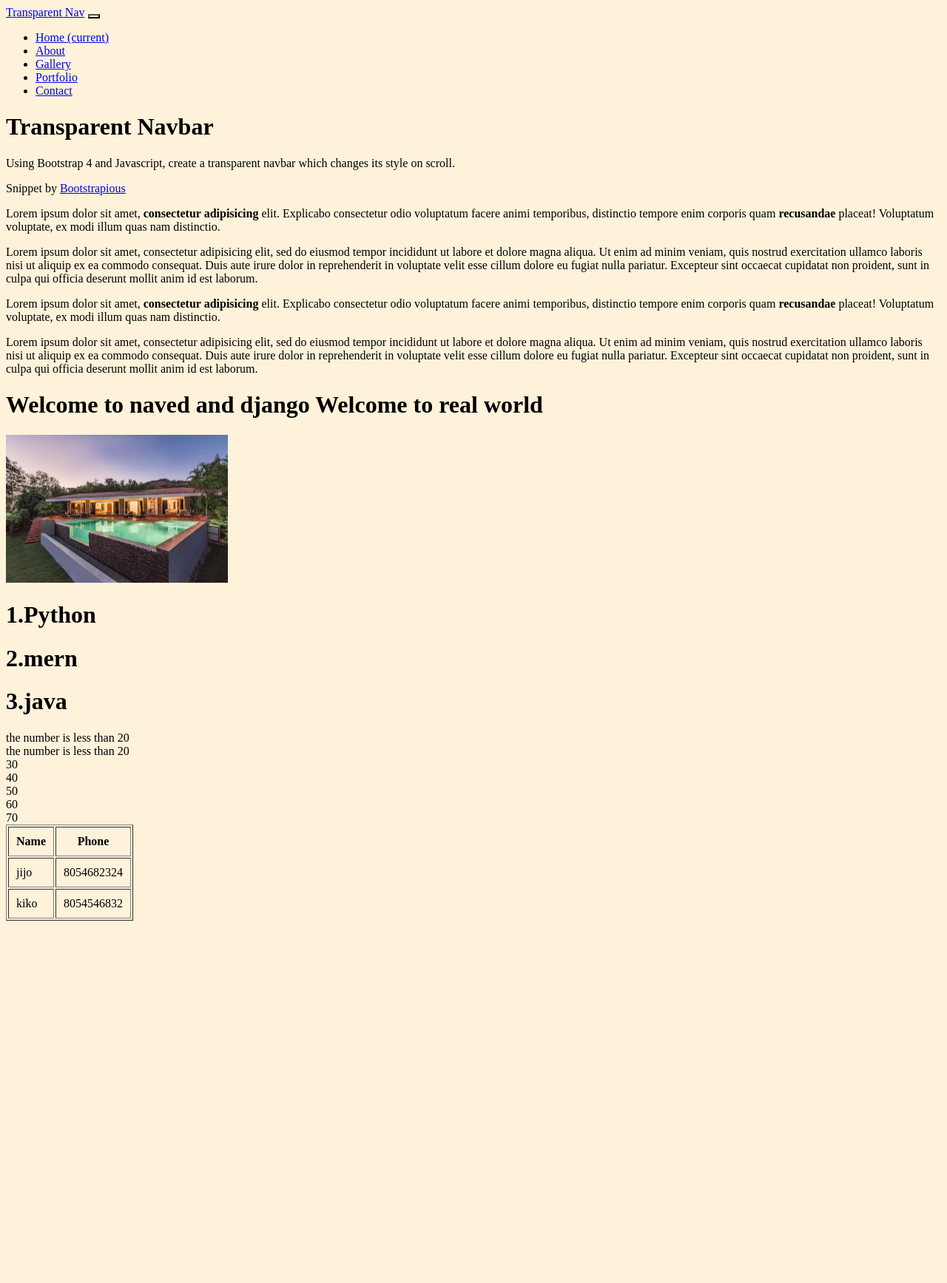
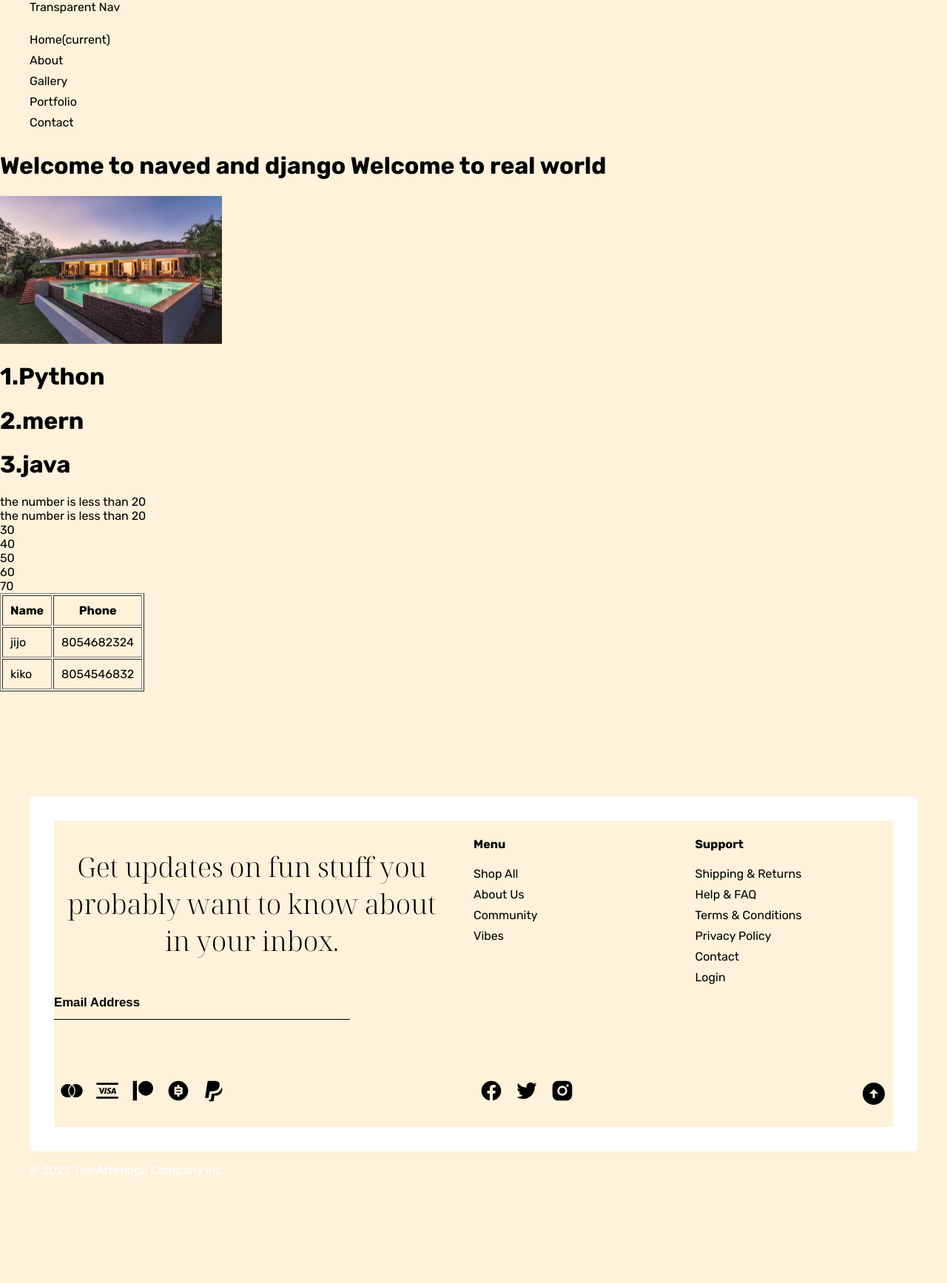
Before and after one commit to Dev-NavedAli/Django, a Django app: page / in a window 1280 px wide. Shown: the whole page at 74% size. Before the commit the page ends 1245 px from the top, so only its background shows below. Run offline with Django 5.2, Linux system fonts and the light colour scheme.

Commit message:
extends using and templating in django

```diff
--- a/naved/naved/views.py
+++ b/naved/naved/views.py
@@ -17,8 +17,7 @@ def home(request):
     return render(request,"index.html",data)
 
 def aboutus(request):
-    return HttpResponse(" Welcome to Naved And Django to About us page ")
-
+    return render(request,"aboutus.html")
 def course(request):
     return HttpResponse("<b> Hi am course and this is cource page </b>")
 
--- /dev/null
+++ b/naved/static/footer.css
@@ -0,0 +1,124 @@
+@import url("https://fonts.googleapis.com/css2?family=Noto+Serif+Display:wght@300&family=Rubik:wght@400;500;700&display=swap");
+
+:root {
+  --light: #ffffff;
+  --dark: #000;
+}
+body {
+  font-family: "Rubik", sans-serif;
+  margin: 0;
+  padding: 0;
+  box-sizing: border-box;
+}
+h3 {
+  font-family: "Noto Serif Display", serif;
+  font-size: 2.3rem;
+  font-weight: 300;
+  text-align: center;
+}
+a {
+  text-decoration: none;
+  color: var(--dark);
+  font-weight: 400;
+  transition: 0.3s ease-in;
+  border-bottom: 1px solid transparent;
+  margin-bottom: 0.5rem;
+  display: inline-flex;
+}
+a:hover {
+  border-bottom: 1px solid var(--dark);
+}
+ul {
+  list-style-type: none;
+  padding: 0;
+}
+button {
+  appearance: none;
+  border: 0;
+  background: transparent;
+}
+.flex {
+  display: flex;
+}
+.footer_video {
+  position: absolute;
+  top: 0;
+  left: 0;
+  object-fit: cover;
+  width: 100%;
+  height: 100%;
+  z-index: -1;
+  overflow: hidden;
+  border: none;
+}
+.footer_inner {
+  background: var(--light);
+  backdrop-filter: blur(50px);
+  border: 0.1px solid rgba(233, 232, 232, 0.208);
+  border-radius: 5px;
+  padding: 2rem;
+  margin: 1rem 0;
+}
+.footer {
+  position: relative;
+  display: flex;
+  align-items: center;
+  min-height: 100vh;
+}
+.container {
+  max-width: 1200px;
+  width: 100%;
+  margin: 0 auto;
+  padding: 0 1rem;
+}
+
+form {
+  display: flex;
+  align-items: center;
+  justify-content: space-between;
+  width: min(100%, 400px);
+  border-bottom: 1px solid var(--dark);
+}
+
+input {
+  padding: 0.75rem 0;
+  border: none;
+  background: none;
+  font-weight: 500;
+  transition: border 0.3s cubic-bezier(0.215, 0.61, 0.355, 1);
+  border-radius: 0;
+  width: 100%;
+  font-size: 1.05rem;
+  font-weight: bolder;
+}
+input:focus {
+  outline: none;
+}
+input::placeholder {
+  color: var(--dark);
+}
+@media (min-width: 675px) {
+  .layout {
+    display: flex;
+    flex-wrap: nowrap;
+    column-gap: 2rem;
+  }
+  .w-50 {
+    width: 50%;
+  }
+  .w-25 {
+    width: 25%;
+  }
+}
+form {
+  position: relative;
+}
+svg {
+  margin: 0.5rem;
+}
+.c-2 {
+  margin-top: 3.5rem;
+}
+.footer_copyright {
+  color: var(--light);
+}
--- /dev/null
+++ b/naved/templates/base.html
@@ -0,0 +1,7 @@
+{% include "header.html"%}
+
+{% block content %}
+
+{% endblock %}
+
+{% include "footer.html"%}
--- /dev/null
+++ b/naved/templates/footer.html
@@ -0,0 +1,161 @@
+<!DOCTYPE html>
+<html lang="en">
+<head>
+    <meta charset="UTF-8">
+    <meta name="viewport" content="width=device-width, initial-scale=1.0">
+    <title>Document</title>
+    <link rel="stylesheet" href="/static/footer.css">
+</head>
+<body>
+
+</body>
+</html>
+<footer class="footer">
+    <div class="container">
+      <div class="footer_inner">
+        <div class="c-footer">
+          <div class="layout">
+            <div class="layout_item w-50">
+              <div class="newsletter">
+                <h3 class="newsletter_title">Get updates on fun stuff you probably want to know about in your inbox.</h3>
+                <form action="">
+                  <input type="text" placeholder="Email Address">
+                </form>
+              </div>
+            </div>
+
+            <div class="layout_item w-25">
+              <nav class="c-nav-tool">
+                <h4 class="c-nav-tool_title">Menu</h4>
+                <ul class="c-nav-tool_list">
+                  <li>
+                    <a href="/collections/all" class="c-link">Shop All</a>
+                  </li>
+
+                  <li>
+                    <a href="/pages/about-us" class="c-link">About Us</a>
+                  </li>
+
+                  <li>
+                    <a href="/blogs/community" class="c-link">Community</a>
+                  </li>
+                  <li>
+                    <a href="#" class="c-link">Vibes</a>
+                  </li>
+                </ul>
+              </nav>
+
+            </div>
+
+            <div class="layout_item w-25">
+              <nav class="c-nav-tool">
+                <h4 class="c-nav-tool_title">Support</h4>
+                <ul class="c-nav-tool_list">
+
+                  <li class="c-nav-tool_item">
+                    <a href="/pages/shipping-returns" class="c-link">Shipping &amp; Returns</a>
+                  </li>
+
+                  <li class="c-nav-tool_item">
+                    <a href="/pages/help" class="c-link">Help &amp; FAQ</a>
+                  </li>
+
+                  <li class="c-nav-tool_item">
+                    <a href="/pages/terms-conditions" class="c-link">Terms &amp; Conditions</a>
+                  </li>
+
+                  <li class="c-nav-tool_item">
+                    <a href="/pages/privacy-policy" class="c-link">Privacy Policy</a>
+                  </li>
+
+                  <li class="c-nav-tool_item">
+                    <a href="/pages/contact" class="c-link">Contact</a>
+                  </li>
+
+                  <li class="c-nav-tool_item">
+                    <a href="/account/login" class="c-link">
+                      Login
+                    </a>
+                  </li>
+                </ul>
+              </nav>
+
+            </div>
+          </div>
+          <div class="layout c-2">
+            <div class="layout_item w-50">
+              <ul class="flex">
+                <li>
+                  <svg xmlns="http://www.w3.org/2000/svg" viewBox="0 0 24 24" width="32" height="32">
+                    <path fill="none" d="M0 0h24v24H0z" />
+                    <path d="M12 6.654a6.786 6.786 0 0 1 2.596 5.344A6.786 6.786 0 0 1 12 17.34a6.786 6.786 0 0 1-2.596-5.343A6.786 6.786 0 0 1 12 6.654zm-.87-.582A7.783 7.783 0 0 0 8.4 12a7.783 7.783 0 0 0 2.728 5.926 6.798 6.798 0 1 1 .003-11.854zm1.742 11.854A7.783 7.783 0 0 0 15.6 12a7.783 7.783 0 0 0-2.73-5.928 6.798 6.798 0 1 1 .003 11.854z" />
+                  </svg>
+                </li>
+                <li>
+                  <svg xmlns="http://www.w3.org/2000/svg" viewBox="0 0 24 24" width="32" height="32">
+                    <path fill="none" d="M0 0h24v24H0z" />
+                    <path d="M1 4h22v2H1V4zm0 14h22v2H1v-2zm18.622-3.086l-.174-.87h-1.949l-.31.863-1.562.003c1.005-2.406 1.75-4.19 2.236-5.348.127-.303.353-.457.685-.455.254.002.669.002 1.245 0L21 14.912l-1.378.003zm-1.684-2.062h1.256l-.47-2.18-.786 2.18zM7.872 9.106l1.57.002-2.427 5.806-1.59-.001c-.537-2.07-.932-3.606-1.184-4.605-.077-.307-.23-.521-.526-.622-.263-.09-.701-.23-1.315-.419v-.16h2.509c.434 0 .687.21.769.64l.62 3.289 1.574-3.93zm3.727.002l-1.24 5.805-1.495-.002 1.24-5.805 1.495.002zM14.631 9c.446 0 1.01.138 1.334.267l-.262 1.204c-.293-.118-.775-.277-1.18-.27-.59.009-.954.256-.954.493 0 .384.632.578 1.284.999.743.48.84.91.831 1.378-.01.971-.831 1.929-2.564 1.929-.791-.012-1.076-.078-1.72-.306l.272-1.256c.656.274.935.361 1.495.361.515 0 .956-.207.96-.568.002-.257-.155-.384-.732-.702-.577-.317-1.385-.756-1.375-1.64C12.033 9.759 13.107 9 14.63 9z" />
+                  </svg>
+                </li>
+                <li>
+                  <svg xmlns="http://www.w3.org/2000/svg" viewBox="0 0 24 24" width="32" height="32">
+                    <path fill="none" d="M0 0h24v24H0z" />
+                    <path d="M15 17a7.5 7.5 0 1 1 0-15 7.5 7.5 0 0 1 0 15zM2 2h4v20H2V2z" />
+                  </svg>
+                </li>
+                <li>
+                  <svg xmlns="http://www.w3.org/2000/svg" viewBox="0 0 24 24" width="32" height="32">
+                    <path fill="none" d="M0 0h24v24H0z" />
+                    <path d="M12 22C6.477 22 2 17.523 2 12S6.477 2 12 2s10 4.477 10 10-4.477 10-10 10zm-1-6v2h2v-2h1a2.5 2.5 0 0 0 2-4 2.5 2.5 0 0 0-2-4h-1V6h-2v2H8v8h3zm-1-3h4a.5.5 0 1 1 0 1h-4v-1zm0-3h4a.5.5 0 1 1 0 1h-4v-1z" />
+                  </svg>
+                </li>
+                <li>
+                  <svg xmlns="http://www.w3.org/2000/svg" viewBox="0 0 24 24" width="32" height="32">
+                    <path fill="none" d="M0 0h24v24H0z" />
+                    <path d="M20.067 8.478c.492.88.556 2.014.3 3.327-.74 3.806-3.276 5.12-6.514 5.12h-.5a.805.805 0 0 0-.794.68l-.04.22-.63 3.993-.032.17a.804.804 0 0 1-.794.679H7.72a.483.483 0 0 1-.477-.558L7.418 21h1.518l.95-6.02h1.385c4.678 0 7.75-2.203 8.796-6.502zm-2.96-5.09c.762.868.983 1.81.752 3.285-.019.123-.04.24-.062.36-.735 3.773-3.089 5.446-6.956 5.446H8.957c-.63 0-1.174.414-1.354 1.002l-.014-.002-.93 5.894H3.121a.051.051 0 0 1-.05-.06l2.598-16.51A.95.95 0 0 1 6.607 2h5.976c2.183 0 3.716.469 4.523 1.388z" />
+                  </svg>
+                </li>
+              </ul>
+            </div>
+            <div class="layout_item w-25">
+              <ul class="flex">
+                <li>
+                  <a href="#">
+                    <svg xmlns="http://www.w3.org/2000/svg" viewBox="0 0 24 24" width="32" height="32">
+                      <path fill="none" d="M0 0h24v24H0z" />
+                      <path d="M12 2C6.477 2 2 6.477 2 12c0 4.991 3.657 9.128 8.438 9.879V14.89h-2.54V12h2.54V9.797c0-2.506 1.492-3.89 3.777-3.89 1.094 0 2.238.195 2.238.195v2.46h-1.26c-1.243 0-1.63.771-1.63 1.562V12h2.773l-.443 2.89h-2.33v6.989C18.343 21.129 22 16.99 22 12c0-5.523-4.477-10-10-10z" />
+                    </svg>
+                  </a>
+                </li>
+                <li>
+                  <a href="#">
+                    <svg xmlns="http://www.w3.org/2000/svg" viewBox="0 0 24 24" width="32" height="32">
+                      <path fill="none" d="M0 0h24v24H0z" />
+                      <path d="M22.162 5.656a8.384 8.384 0 0 1-2.402.658A4.196 4.196 0 0 0 21.6 4c-.82.488-1.719.83-2.656 1.015a4.182 4.182 0 0 0-7.126 3.814 11.874 11.874 0 0 1-8.62-4.37 4.168 4.168 0 0 0-.566 2.103c0 1.45.738 2.731 1.86 3.481a4.168 4.168 0 0 1-1.894-.523v.052a4.185 4.185 0 0 0 3.355 4.101 4.21 4.21 0 0 1-1.89.072A4.185 4.185 0 0 0 7.97 16.65a8.394 8.394 0 0 1-6.191 1.732 11.83 11.83 0 0 0 6.41 1.88c7.693 0 11.9-6.373 11.9-11.9 0-.18-.005-.362-.013-.54a8.496 8.496 0 0 0 2.087-2.165z" />
+                    </svg>
+                  </a>
+                </li>
+                <li>
+                  <a href="#">
+                    <svg xmlns="http://www.w3.org/2000/svg" viewBox="0 0 24 24" width="32" height="32">
+                      <path fill="none" d="M0 0h24v24H0z" />
+                      <path d="M12 2c2.717 0 3.056.01 4.122.06 1.065.05 1.79.217 2.428.465.66.254 1.216.598 1.772 1.153a4.908 4.908 0 0 1 1.153 1.772c.247.637.415 1.363.465 2.428.047 1.066.06 1.405.06 4.122 0 2.717-.01 3.056-.06 4.122-.05 1.065-.218 1.79-.465 2.428a4.883 4.883 0 0 1-1.153 1.772 4.915 4.915 0 0 1-1.772 1.153c-.637.247-1.363.415-2.428.465-1.066.047-1.405.06-4.122.06-2.717 0-3.056-.01-4.122-.06-1.065-.05-1.79-.218-2.428-.465a4.89 4.89 0 0 1-1.772-1.153 4.904 4.904 0 0 1-1.153-1.772c-.248-.637-.415-1.363-.465-2.428C2.013 15.056 2 14.717 2 12c0-2.717.01-3.056.06-4.122.05-1.066.217-1.79.465-2.428a4.88 4.88 0 0 1 1.153-1.772A4.897 4.897 0 0 1 5.45 2.525c.638-.248 1.362-.415 2.428-.465C8.944 2.013 9.283 2 12 2zm0 5a5 5 0 1 0 0 10 5 5 0 0 0 0-10zm6.5-.25a1.25 1.25 0 0 0-2.5 0 1.25 1.25 0 0 0 2.5 0zM12 9a3 3 0 1 1 0 6 3 3 0 0 1 0-6z" />
+                    </svg>
+                  </a>
+                </li>
+              </ul>
+            </div>
+            <div class="layout_item w-25" style="display:flex;justify-content: end;align-items: center;">
+              <svg xmlns="http://www.w3.org/2000/svg" viewBox="0 0 24 24" width="36" height="36">
+                <path fill="none" d="M0 0h24v24H0z" />
+                <path d="M12 2c5.52 0 10 4.48 10 10s-4.48 10-10 10S2 17.52 2 12 6.48 2 12 2zm1 10h3l-4-4-4 4h3v4h2v-4z" />
+              </svg>
+            </div>
+          </div>
+        </div>
+      </div>
+      <div class="footer_copyright">
+        <p>&copy; 2022 The Afterlogo Company Inc.</p>
+      </div>
+    </div>
+  </footer>
--- a/naved/templates/header.html
+++ b/naved/templates/header.html
@@ -3,8 +3,9 @@
 <head>
     <meta charset="UTF-8">
     <meta name="viewport" content="width=device-width, initial-scale=1.0">
-    <title>Document</title>
+    <title>{{tittle}}</title>
     <link rel="stylesheet" href="/static/header.css">
+    <link rel="stylesheet" href="/static/style.css">
 </head>
 <body>
 <header class="header">
@@ -24,28 +25,5 @@
         </div>
     </nav>
 </header>
-
-
-<!-- For demo purpose -->
-<div class="container">
-    <div class="pt-5 text-white">
-        <header class="py-5 mt-5">
-            <h1 class="display-4">Transparent Navbar</h1>
-            <p class="lead mb-0">Using Bootstrap 4 and Javascript, create a transparent navbar which changes its style on scroll.</p>
-            <p class="lead mb-0">Snippet by
-                <a href="https://bootstrapious.com" class="text-white">
-                    <u>Bootstrapious</u></a>
-            </p>
-        </header>
-        <div class="py-5">
-            <p class="lead">Lorem ipsum dolor sit amet, <strong class="font-weight-bold">consectetur adipisicing </strong>elit. Explicabo consectetur odio voluptatum facere animi temporibus, distinctio tempore enim corporis quam <strong class="font-weight-bold">recusandae </strong>placeat! Voluptatum voluptate, ex modi illum quas nam distinctio.</p>
-            <p class="lead">Lorem ipsum dolor sit amet, consectetur adipisicing elit, sed do eiusmod tempor incididunt ut labore et dolore magna aliqua. Ut enim ad minim veniam, quis nostrud exercitation ullamco laboris nisi ut aliquip ex ea commodo consequat. Duis aute irure dolor in reprehenderit in voluptate velit esse cillum dolore eu fugiat nulla pariatur. Excepteur sint occaecat cupidatat non proident, sunt in culpa qui officia deserunt mollit anim id est laborum.</p>
-        </div>
-        <div class="py-5">
-            <p class="lead">Lorem ipsum dolor sit amet, <strong class="font-weight-bold">consectetur adipisicing </strong>elit. Explicabo consectetur odio voluptatum facere animi temporibus, distinctio tempore enim corporis quam <strong class="font-weight-bold">recusandae </strong>placeat! Voluptatum voluptate, ex modi illum quas nam distinctio.</p>
-            <p class="lead">Lorem ipsum dolor sit amet, consectetur adipisicing elit, sed do eiusmod tempor incididunt ut labore et dolore magna aliqua. Ut enim ad minim veniam, quis nostrud exercitation ullamco laboris nisi ut aliquip ex ea commodo consequat. Duis aute irure dolor in reprehenderit in voluptate velit esse cillum dolore eu fugiat nulla pariatur. Excepteur sint occaecat cupidatat non proident, sunt in culpa qui officia deserunt mollit anim id est laborum.</p>
-        </div>
-    </div>
-</div>
 </body>
 </html>
--- a/naved/templates/index.html
+++ b/naved/templates/index.html
@@ -1,13 +1,8 @@
-<!DOCTYPE html>
-<html lang="en">
-<head>
-    <meta charset="UTF-8">
-    <meta name="viewport" content="width=device-width, initial-scale=1.0">
-    <title>{{tittle}}</title>
-    <link rel="stylesheet" href="/static/style.css">
-</head>
+{% extends 'base.html'%}
+{% block content %}
 <body>
-    {% include "header.html"%}
+
+
 
     <h1>Welcome to naved and django {{bdata}}</h1>
     <img src="/static/images/one.webp" alt="" height="200">
@@ -42,3 +37,4 @@
     </table>
 </body>
 </html>
+{% endblock %}
```
Also changed, not shown: naved/templates/aboutus.html (added, +8 -0 lines).
